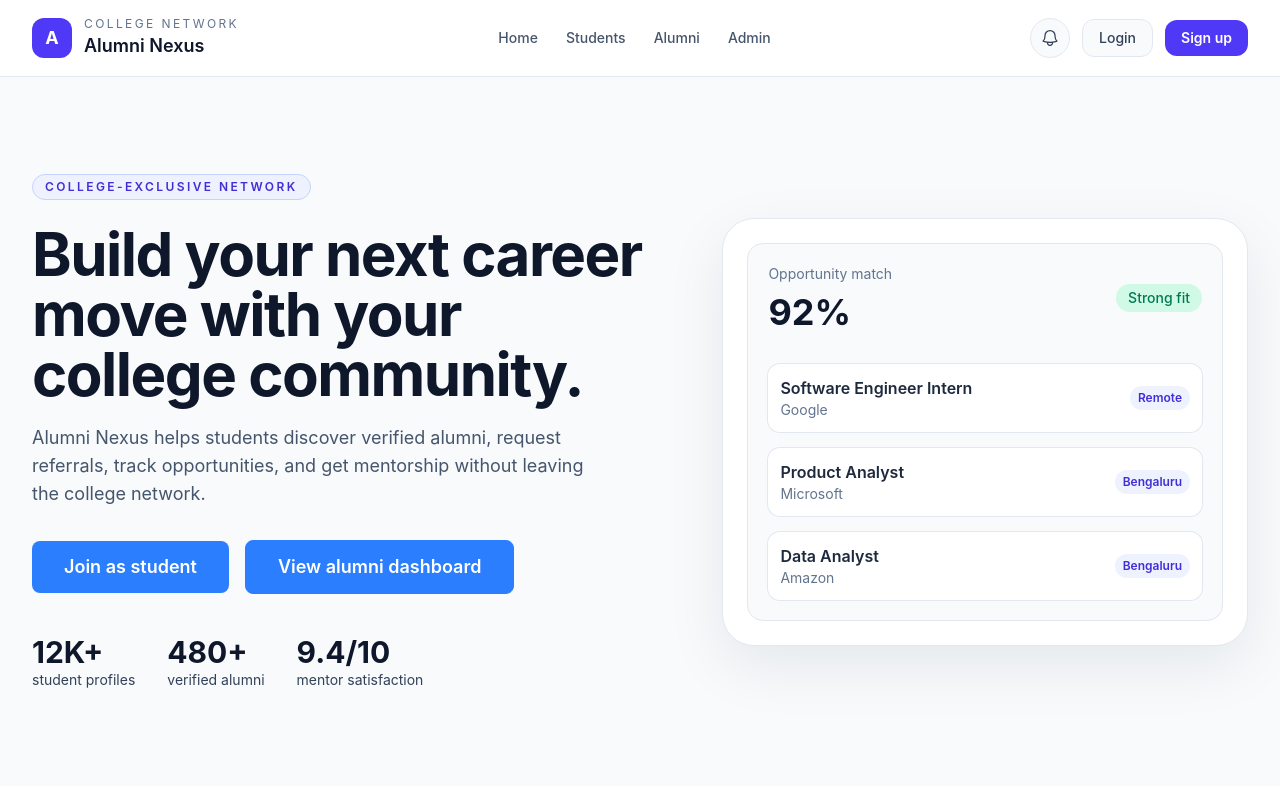
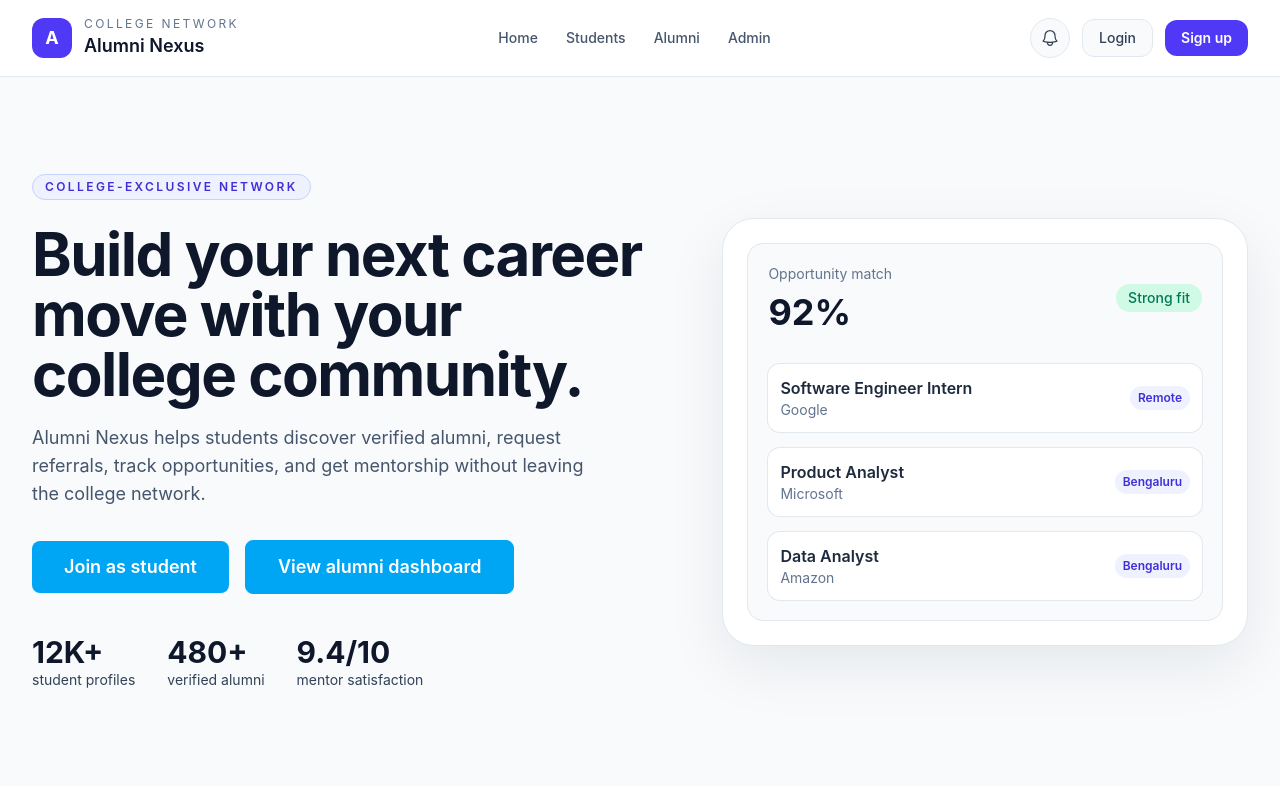
Before and after one commit to PratikSalunke00/Alumni-Nexus, a React (Vite) app in the folder client/: page / in a window 1280 px wide. Shown: the top 800 px of the page. Built offline with nearby package versions, Linux system fonts and the light colour scheme.

Commit message:
basic implementation is done

```diff
--- a/client/src/components/Button.jsx
+++ b/client/src/components/Button.jsx
@@ -9,19 +9,19 @@ function Button({ title, size = "sm", varient = "primary", onClick }) {
   };
 
   const variant_classes = {
-    primary: "bg-blue-500 text-white hover:bg-blue-600 focus:ring-blue-400",
-    secondary: "bg-blue-500 text-white hover:bg-gray-600 focus:ring-gray-400",
+    primary: "bg-sky-500 text-white hover:bg-sky-600 focus:ring-sky-400",
+    secondary: "bg-sky-500 text-white hover:bg-gray-600 focus:ring-gray-400",
     danger: "bg-red-500 text-white hover:bg-red-600 focus:ring-red-400",
-    outline: "border border-blue-500 text-blue-500 hover:bg-blue-50 focus:ring-blue-400",
-    pink: "bg-blue-600 text-white hover:bg-blue-700"
+    outline: "border border-sky-500 text-sky-500 hover:bg-sky-50 focus:ring-sky-400",
+    pink: "bg-sky-600 text-white hover:bg-sky-700"
   };
 
   return (
     <div>
       <button
-        className={`px-6  bg-blue-500 text-white font-semibold rounded-lg
-             hover:bg-blue-600 transition duration-200
-             focus:outline-none focus:ring-2 focus:ring-blue-400 ${size_classes[size]} ${variant_classes[varient]}`}
+        className={`px-6  bg-sky-500 text-white font-semibold rounded-lg
+             hover:bg-sky-600 transition duration-200
+             focus:outline-none focus:ring-2 focus:ring-sky-400 ${size_classes[size]} ${variant_classes[varient]}`}
         onClick={onClick}
       >
         {title}
--- a/client/src/components/Heading.jsx
+++ b/client/src/components/Heading.jsx
@@ -3,7 +3,7 @@ import React from "react";
 function Heading({ text }) {
   return (
     <div className="text-center mb-0 mt-4 special-elite-regular">
-      <h2 className="text-3xl md:text-4xl font-bold text-blue-600">
+      <h2 className="text-3xl md:text-4xl font-bold text-sky-600">
         {text}
       </h2>
 
```
Also changed, not shown: 4 other files (tests, documents, lock files or other folders).
